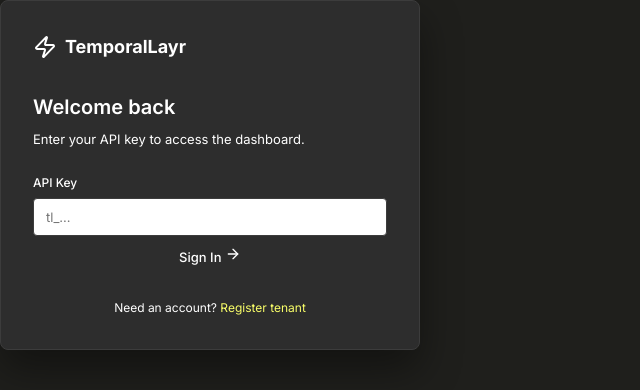
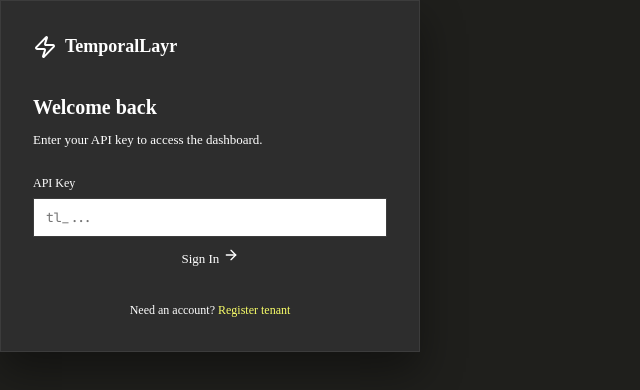
Before and after one commit to CodeWizarz/Temporallayr-Powerhouse, a React (Vite) app in the folder dashboard/: page /login in a window 1280 px wide. Shown: the top 390 px of the page, without its empty margins (0-640 px from the left). Built offline with nearby package versions, Linux system fonts and the light colour scheme; no server answers.

Commit message:
feat: add postcss + tailwind config, update dashboard styles

```diff
--- a/dashboard/src/styles/theme.css
+++ b/dashboard/src/styles/theme.css
@@ -1,42 +1,31 @@
+/* TemporalLayr Design Tokens */
 :root {
-  /* Colors */
   --bg-base: #1f1f1c;
   --bg-surface: #2d2d2d;
   --bg-sidebar: #111111;
   --bg-elevated: #3c3c3c;
-  --bg-hover: #4a4a4a;
-  --border: #3c3c3c;
-  --border-subtle: rgba(255, 255, 255, 0.05);
-
-  /* Text */
+  --bg-overlay: rgba(0, 0, 0, 0.6);
   --text-primary: #ffffff;
   --text-secondary: #e6e7e9;
   --text-muted: #a0a0a0;
-
-  /* Accent */
+  --border: #3c3c3c;
+  --border-hover: #555555;
+  --border-subtle: #333333;
   --accent: #FAFF69;
-  --accent-dim: rgba(250, 255, 105, 0.1);
   --accent-hover: #eaf059;
-
-  /* Status */
+  --accent-dim: rgba(250, 255, 105, 0.08);
   --success: #4ade80;
-  --success-dim: #4ade8015;
   --error: #f87171;
-  --error-dim: #f8717115;
   --warning: #fb923c;
-  --warning-dim: #fb923c15;
   --info: #60a5fa;
-
-  /* Spacing */
-  --sidebar-width: 250px;
-  --header-height: 60px;
-
-  /* Radius */
-  --radius-sm: 4px;
-  --radius-md: 4px;
-  --radius-lg: 8px;
-
-  /* Font */
-  --font-sans: 'SFMono-Regular', Menlo, Monaco, Consolas, "Liberation Mono", "Courier New", monospace;
-  --font-ui: 'Inter', "SF Pro Display", -apple-system, BlinkMacSystemFont, "Segoe UI", Roboto, Helvetica, Arial, sans-serif;
+  --success-dim: rgba(74, 222, 128, 0.08);
+  --error-dim: rgba(248, 113, 113, 0.08);
+  --warning-dim: rgba(251, 146, 60, 0.08);
+  --info-dim: rgba(96, 165, 250, 0.08);
+  --font-sans: 'Inter', system-ui, -apple-system, sans-serif;
+  --font-mono: 'JetBrains Mono', 'Fira Code', monospace;
+  --sidebar-width: 220px;
+  --context-width: 240px;
+  --transition-fast: 150ms ease;
+  --transition-normal: 200ms ease;
 }
```
